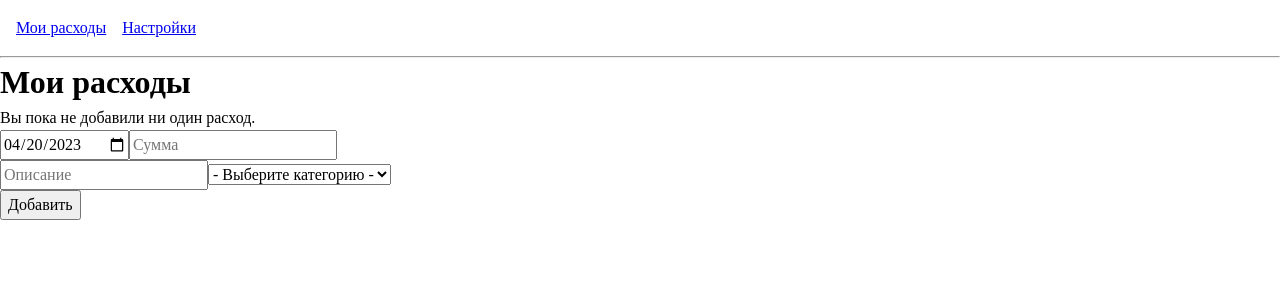
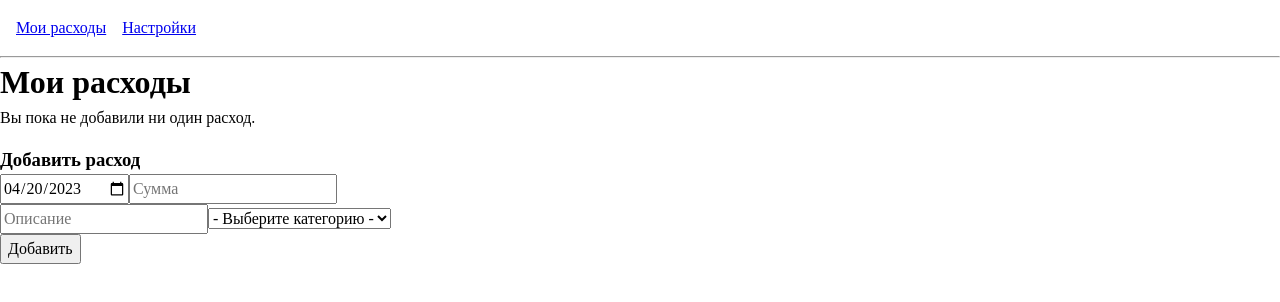
Before and after one commit to IlyaSemenov/tinkoff-solutioncup-frontend, a Vue app: page / in a window 1280 px wide. Shown: the top 302 px of the page. Built offline with nearby package versions, Linux system fonts and the light colour scheme.

Commit message:
редактирование расходов

```diff
--- /dev/null
+++ b/src/components/ExpenseForm.vue
@@ -0,0 +1,126 @@
+<script lang="ts">
+import dayjs from "dayjs"
+import { pick } from "lodash"
+import { defineComponent, PropType, reactive, watch } from "vue"
+
+import { iso_date_format } from "@/helpers/dayjs"
+import { add_expense, all_categories, patch_expense } from "@/services"
+import type { Expense } from "@/types"
+
+function get_empty_fields() {
+	return {
+		date: dayjs().format(iso_date_format),
+		category_id: null,
+		description: "",
+		amount: null,
+	}
+}
+
+export default defineComponent({
+	props: {
+		expense: Object as PropType<Expense>,
+	},
+	emits: ["save", "cancel"],
+	setup(props, { emit }) {
+		type Fields = Pick<Expense, "date" | "category_id" | "description"> & {
+			amount: number | null
+		}
+		type ValidFields = Fields & {
+			amount: number
+		}
+
+		/** редактируемые поля */
+		const fields = reactive<Fields>(get_empty_fields())
+
+		// при изменении параметров компонента сбросить поля
+		watch(
+			() => props.expense,
+			(expense) => {
+				if (expense) {
+					Object.assign(
+						fields,
+						pick(expense, "date", "category_id", "description", "amount")
+					)
+				} else {
+					Object.assign(fields, get_empty_fields())
+				}
+			}
+		)
+
+		function submit() {
+			const { amount } = fields
+			if (!(amount !== null && amount >= 0)) {
+				return
+			}
+
+			const problems = []
+			if (!fields.category_id) {
+				problems.push("без указания категории")
+			}
+			if (!fields.description) {
+				problems.push("без описания")
+			}
+			if (
+				problems.length &&
+				!confirm(`Добавить расход ${problems.join(", ")}?`)
+			) {
+				return
+			}
+
+			const valid_fields = fields as ValidFields
+
+			if (props.expense) {
+				patch_expense(props.expense.id, valid_fields)
+			} else {
+				add_expense(valid_fields)
+				// сбросить описание, чтобы приготовиться к вводу следующего расхода
+				fields.description = ""
+			}
+			emit("save")
+		}
+
+		function cancel() {
+			emit("cancel")
+		}
+
+		return { fields, all_categories, submit, cancel }
+	},
+})
+</script>
+
+<template>
+	<form @submit.prevent="submit">
+		<h3>
+			<template v-if="!expense">Добавить расход</template>
+			<template v-else>Изменить расход</template>
+		</h3>
+		<div>
+			<input v-model="fields.date" type="date" placeholder="Дата" required />
+			<input
+				v-model.number="fields.amount"
+				type="number"
+				step="0.01"
+				min="0"
+				placeholder="Сумма"
+			/>
+		</div>
+		<div>
+			<input v-model="fields.description" placeholder="Описание" />
+			<select v-model="fields.category_id">
+				<option :value="null">- Выберите категорию -</option>
+				<option v-for="cat in all_categories" :key="cat.id" :value="cat.id">
+					{{ cat.name }}
+				</option>
+			</select>
+		</div>
+		<div>
+			<template v-if="!expense">
+				<button type="submit">Добавить</button>
+			</template>
+			<template v-else>
+				<button type="submit">Сохранить</button>
+				<button type="button" @click="cancel">Отмена</button>
+			</template>
+		</div>
+	</form>
+</template>
--- a/src/components/NewExpenseForm.vue
+++ /dev/null
@@ -1,73 +0,0 @@
-<script lang="ts">
-import dayjs from "dayjs"
-import { defineComponent, reactive } from "vue"
-
-import { iso_date_format } from "@/helpers/dayjs"
-import { add_expense, all_categories } from "@/services"
-import type { Expense } from "@/types"
-
-export default defineComponent({
-	setup() {
-		const fields = reactive<
-			Pick<Expense, "date" | "category_id" | "description"> & {
-				amount: number | null
-			}
-		>({
-			date: dayjs().format(iso_date_format),
-			category_id: null,
-			description: "",
-			amount: null,
-		})
-
-		function submit() {
-			const { amount } = fields
-			if (!(amount !== null && amount >= 0)) {
-				return
-			}
-
-			const problems = []
-			if (!fields.category_id) {
-				problems.push("без указания категории")
-			}
-			if (!fields.description) {
-				problems.push("без описания")
-			}
-			if (
-				problems.length &&
-				!confirm(`Добавить расход ${problems.join(", ")}?`)
-			) {
-				return
-			}
-
-			add_expense({ ...fields, amount })
-			fields.description = ""
-		}
-		return { fields, all_categories, submit }
-	},
-})
-</script>
-
-<template>
-	<form @submit.prevent="submit">
-		<div>
-			<input v-model="fields.date" type="date" placeholder="Дата" required />
-			<input
-				v-model.number="fields.amount"
-				type="number"
-				step="0.01"
-				min="0"
-				placeholder="Сумма"
-			/>
-		</div>
-		<div>
-			<input v-model="fields.description" placeholder="Описание" />
-			<select v-model="fields.category_id">
-				<option :value="null">- Выберите категорию -</option>
-				<option v-for="cat in all_categories" :key="cat.id" :value="cat.id">
-					{{ cat.name }}
-				</option>
-			</select>
-		</div>
-		<button type="submit">Добавить</button>
-	</form>
-</template>
--- a/src/pages/index.vue
+++ b/src/pages/index.vue
@@ -1,13 +1,14 @@
 <script lang="ts">
 import dayjs from "dayjs"
 import { isEqual, sumBy } from "lodash"
-import { computed, defineComponent, reactive } from "vue"
+import { computed, defineComponent, reactive, ref } from "vue"
 
-import NewExpenseForm from "@/components/NewExpenseForm.vue"
+import ExpenseForm from "@/components/ExpenseForm.vue"
 import { all_categories, all_expenses, category_for_id } from "@/services"
+import { Expense } from "@/types"
 
 export default defineComponent({
-	components: { NewExpenseForm },
+	components: { ExpenseForm },
 	setup() {
 		const params = reactive<{
 			date_from: string
@@ -39,6 +40,16 @@ export default defineComponent({
 			return { expenses, total_amount }
 		})
 
+		const editing_expense = ref<Expense>()
+
+		function saved() {
+			editing_expense.value = undefined
+		}
+
+		function canceled() {
+			editing_expense.value = undefined
+		}
+
 		return {
 			dayjs,
 			all_expenses,
@@ -48,6 +59,9 @@ export default defineComponent({
 			params,
 			reset_params,
 			has_changed_params,
+			editing_expense,
+			saved,
+			canceled,
 		}
 	},
 })
@@ -64,6 +78,7 @@ export default defineComponent({
 					<th>Сумма</th>
 					<th>Категория</th>
 					<th>Описание</th>
+					<th />
 				</thead>
 				<tr v-for="exp in expenses.expenses" :key="exp.id">
 					<td>{{ dayjs(exp.time).format("DD.MM.YYYY HH:mm") }}</td>
@@ -79,10 +94,17 @@ export default defineComponent({
 					<td :class="{ _empty: !exp.description }">
 						{{ exp.description || "(без описания)" }}
 					</td>
+					<td>
+						<button type="button" @click="editing_expense = exp">
+							Изменить
+						</button>
+						<button type="button">Удалить</button>
+					</td>
 				</tr>
 				<tr v-if="expenses.expenses.length > 1" class="total">
 					<td colspan="2" class="total-label">Итого</td>
 					<td class="amount">{{ expenses.total_amount.toFixed(2) }}</td>
+					<td colspan="3" />
 				</tr>
 			</table>
 			<div v-else>Ничего не найдено. Попробуйте сбросить фильтр.</div>
@@ -120,7 +142,9 @@ export default defineComponent({
 		</form>
 	</div>
 	<div v-else class="notification">Вы пока не добавили ни один расход.</div>
-	<new-expense-form />
+	<div class="form-wrapper">
+		<expense-form :expense="editing_expense" @save="saved" @cancel="canceled" />
+	</div>
 </template>
 
 <style lang="scss" scoped>
@@ -144,4 +168,8 @@ tr.total {
 td.total-label {
 	text-align: right;
 }
+
+.form-wrapper {
+	margin-top: 1rem;
+}
 </style>
--- a/src/pages/settings/categories.vue
+++ b/src/pages/settings/categories.vue
@@ -31,7 +31,7 @@ export default defineComponent({
 		<table>
 			<thead>
 				<th>Категория</th>
-				<th>Удалить</th>
+				<th />
 			</thead>
 			<tr v-for="cat in all_categories" :key="cat.id">
 				<td>{{ cat.name }}</td>
--- a/src/services/expenses.ts
+++ b/src/services/expenses.ts
@@ -14,5 +14,15 @@ export function delete_expense(id: string) {
 	store.expenses = store.expenses.filter((exp) => exp.id !== id)
 }
 
+export function patch_expense(
+	id: string,
+	data: Partial<Omit<Expense, "id" | "time">>
+) {
+	const expense = store.expenses.find((exp) => exp.id === id)
+	if (expense) {
+		Object.assign(expense, data)
+	}
+}
+
 /** все расходы */
 export const all_expenses = computed(() => store.expenses)
```
Also changed, not shown: .eslintrc.cjs.
